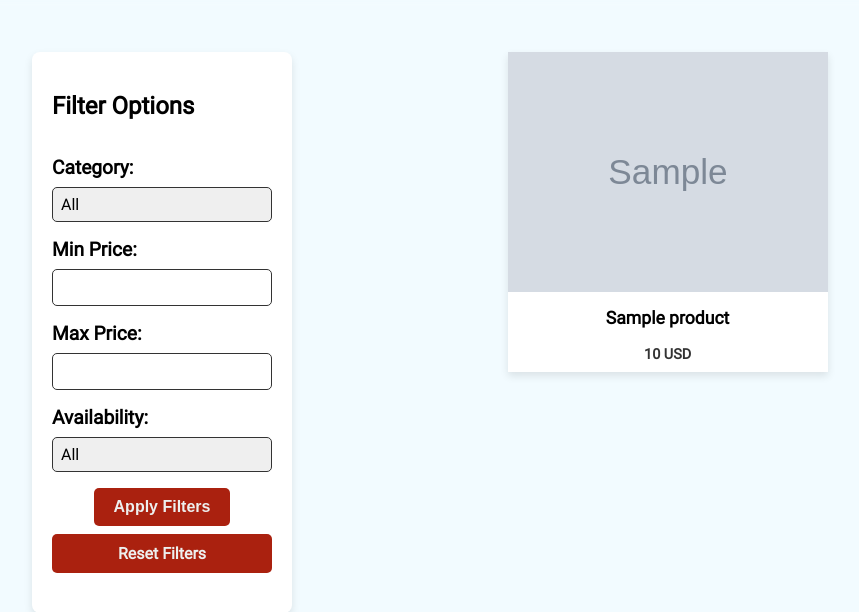
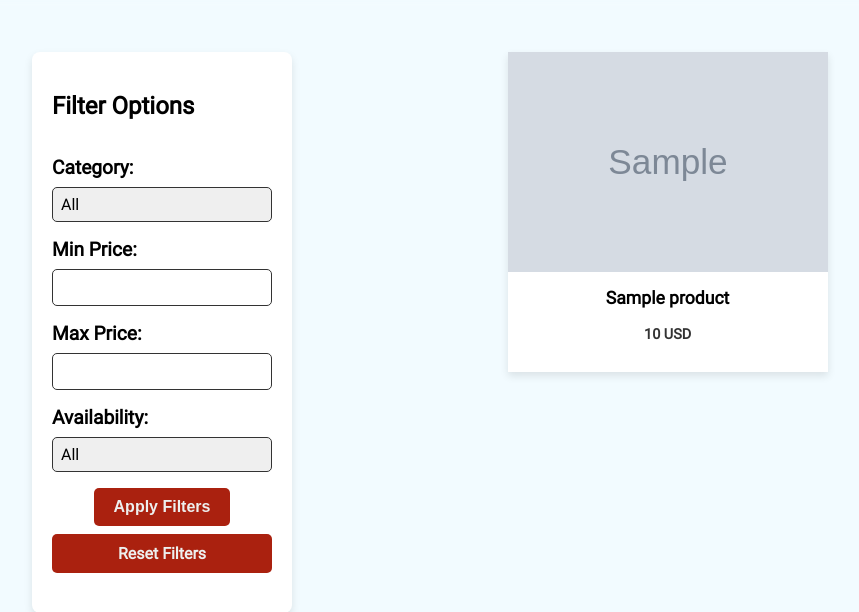
Before and after one commit to fmpberger88/potion-shop, a Node server app: page /products in a window 1280 px wide. Shown: the part 165-777 px from the top of the page, without its empty margins (112-971 px from the left). Run offline with Node 20, Linux system fonts and the light colour scheme; tables that the repository leaves empty hold one stand-in row (values such as "Sample post"); grey boxes marked "Sample" are stand-in pictures; some libraries are stand-ins or nearby versions.

Commit message:
improve img productfeature scaling2

```diff
--- a/public/stylesheets/style.css
+++ b/public/stylesheets/style.css
@@ -319,8 +319,9 @@ nav a:visited {
 }
 
 .productFeature img {
-  height: auto;
+  height: 220px;
   max-width: 100%;
+  object-fit: cover;
 }
 
 .productDetailsContainer {
```
